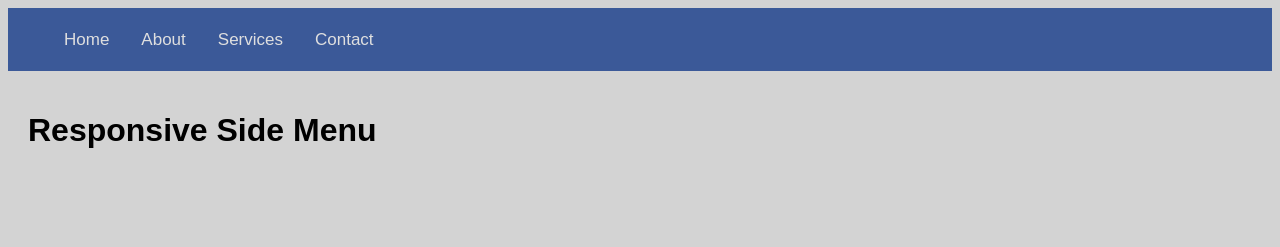
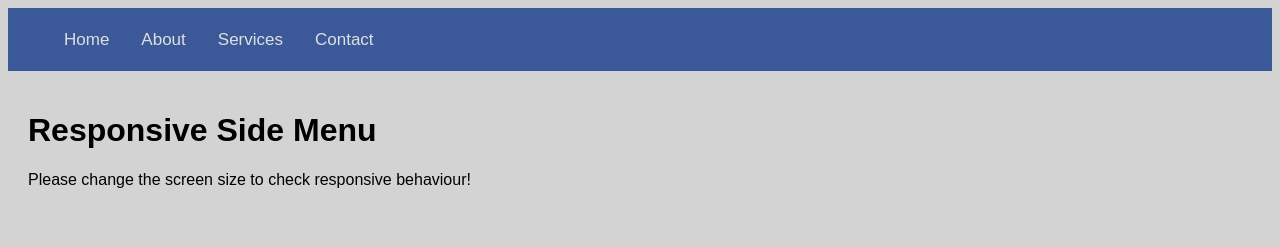
Before and after one commit to tamalsen2509/Sidemenu_HTML-CSS, a plain HTML site: page index.html in a window 1280 px wide. Shown: the top 247 px of the page. Drawn offline with Linux system fonts and the light colour scheme.

Commit message:
change html

```diff
--- a/index.html
+++ b/index.html
@@ -30,6 +30,7 @@
     </div>
     <div id="main">
         <h1>Responsive Side Menu</h1>
+        <p>Please change the screen size to check responsive behaviour!</p>
     </div>
 
     <script>
```
